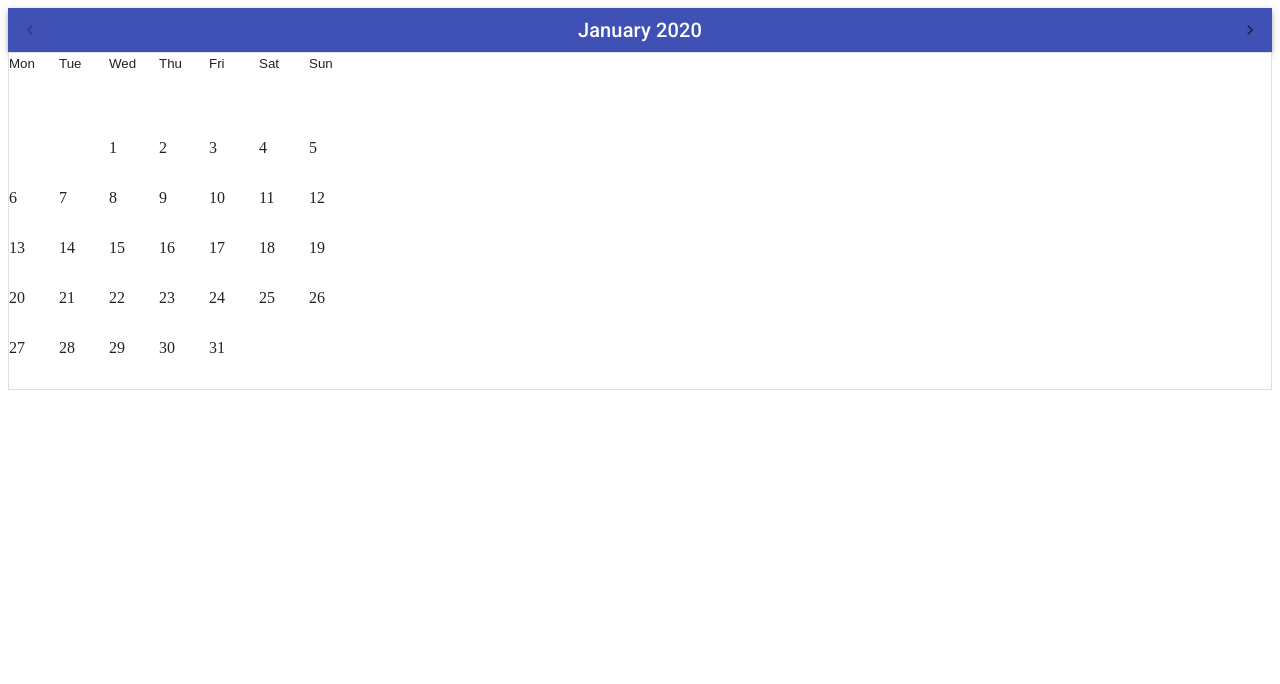
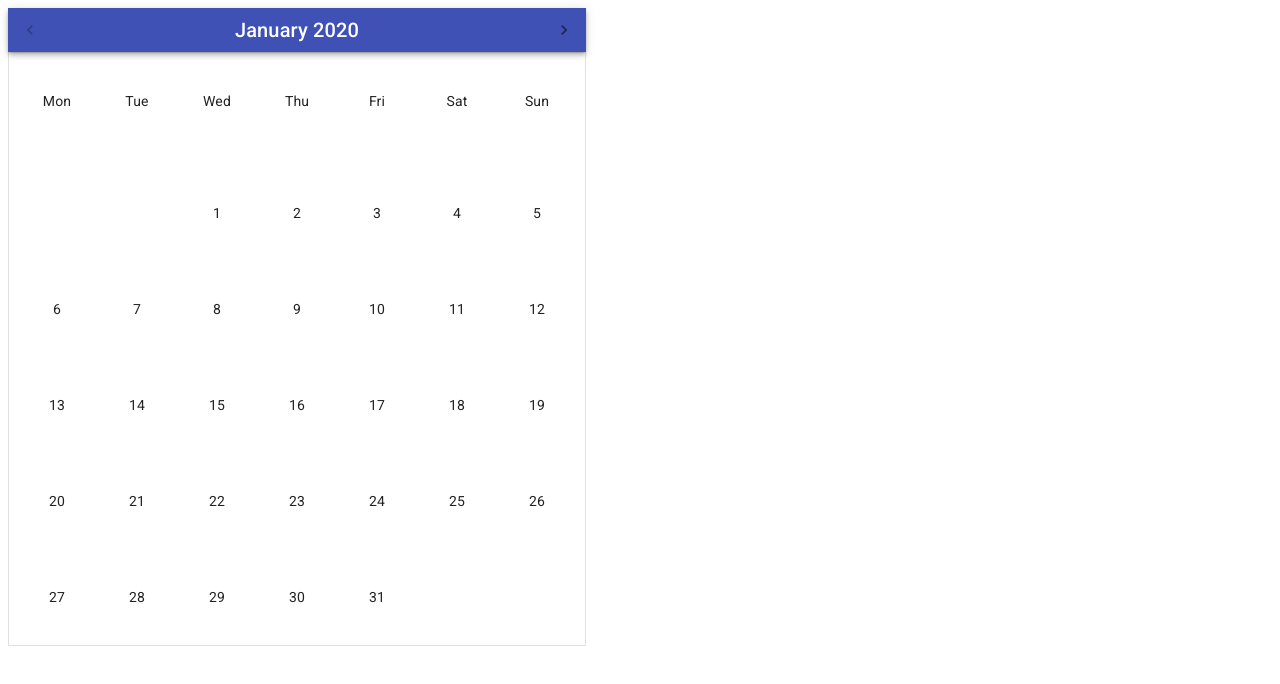
Before and after one commit to YooTanya/calendar, a React (Create React App) app: page / in a window 1280 px wide. Shown: the top 684 px of the page. Built offline with nearby package versions, Linux system fonts and the light colour scheme.

Commit message:
styling calendar on desktop

```diff
--- a/src/App.tsx
+++ b/src/App.tsx
@@ -19,7 +19,14 @@ import React, { FC, useEffect, useState } from "react";
 import CalendarContent from "./components/CalendarContent";
 
 const useStyles = makeStyles(theme => ({
-  root: {},
+  calendar: {
+    display: "inline-flex",
+    flexFlow: "column",
+    width: "auto",
+    [theme.breakpoints.down("xs")]: {
+      width: "100%"
+    }
+  },
   header: {
     display: "flex",
     flexDirection: "row",
@@ -59,7 +66,7 @@ const App: FC = () => {
   }, [displayIcons]);
 
   return (
-    <div>
+    <div className={classes.calendar}>
       <AppBar className={classes.header} position="static">
         <IconButton
           disabled={disabledPrevIcon}
--- a/src/components/CalendarContent.tsx
+++ b/src/components/CalendarContent.tsx
@@ -1,68 +1,101 @@
+import ButtonBase from "@material-ui/core/ButtonBase";
 import Paper from "@material-ui/core/Paper";
 import { makeStyles } from "@material-ui/core/styles";
-import {
-  format,
-  startOfWeek,
-  startOfMonth,
-  endOfMonth,
-  endOfWeek,
-  addDays,
-  startOfToday,
-  getDay
-} from "date-fns/esm";
-import React, { FC, useEffect } from "react";
-import ButtonBase from "@material-ui/core/ButtonBase";
+import Typography from "@material-ui/core/Typography";
 import { getDaysInMonth } from "date-fns";
+import { getDay, startOfMonth, startOfToday } from "date-fns/esm";
+import React, { FC, ReactNode, useEffect, useState } from "react";
 
 interface CalendarContentProps {
   currentDate: Date;
 }
 const useStyles = makeStyles(theme => ({
   root: {},
+  cell: {
+    [theme.breakpoints.up("xs")]: {
+      display: "flex",
+      width: "5rem",
+      height: "5rem",
+      alignItems: "center",
+      justifyContent: "center"
+    },
+    [theme.breakpoints.down("xs")]: {
+      display: "block",
+      width: "100%"
+    }
+  },
 
-  day: {
-    width: "50px",
-    height: "50px",
-    display: "inline-block"
-  },
   header: {
     display: "flex",
     flexDirection: "row",
     alignItems: "center",
     justifyContent: "space-between"
   },
-  item: {
-    [theme.breakpoints.down("xs")]: {
+  row: {
+    [theme.breakpoints.down("sm")]: {
       display: "block"
     },
-    [theme.breakpoints.up("xs")]: {
+    [theme.breakpoints.up("sm")]: {
       display: "flex",
       flexFlow: "row",
-
       padding: theme.spacing(1)
     }
-  },
-  today: {
-    color: "red",
-    "& :after, & :before": {
-      content: "",
-      position: "absolute"
-    },
-    "& :after": {
-      borderRadius: "50%",
-      backgroundColor: "pink"
-    }
-  },
-  row: {
-    display: "flex"
   }
 }));
 const CalendarContent: FC<CalendarContentProps> = props => {
+  const classes = useStyles();
+
   const { currentDate } = props;
-  const classes = useStyles();
-  //   console.log(startOfWeek(currentDate, { weekStartsOn: 1 }));
-  //   console.log(getDay(startOfMonth(currentDate)) - 1);
-  //   console.log(getWeeksInMonth(currentDate, { weekStartsOn: 1 }));
+  const [daysInMonth, setDaysInMonth] = useState(getDaysInMonth(currentDate));
+
+  const setAllDays = () => {
+    let blanks = [];
+    let days = [];
+    const startedDay = getDay(startOfMonth(startOfToday()));
+    for (let counter = 1; counter < startedDay; counter++) {
+      blanks.push(<div className={classes.cell}></div>);
+    }
+    for (let counter = 1; counter <= daysInMonth; counter++) {
+      days.push(
+        <div key={counter}>
+          {" "}
+          <ButtonBase className={classes.cell}>
+            <Typography variant="body2">{counter}</Typography>
+          </ButtonBase>
+        </div>
+      );
+    }
+    return [...blanks, ...days];
+  };
+
+  const setRows = () => {
+    let rows: ReactNode[] = [];
+    let cells: ReactNode[] = [];
+
+    setAllDays().forEach((row, index) => {
+      if (index % 7 !== 0) {
+        cells.push(row);
+      } else {
+        rows.push(cells);
+        cells = [];
+        cells.push(row);
+      }
+      if (index === setAllDays().length - 1) {
+        rows.push(cells);
+      }
+    });
+    return rows.map((day, index) => (
+      <div className={classes.row} key={index}>
+        {day}
+      </div>
+    ));
+  };
+
+  useEffect(() => {
+    setDaysInMonth(getDaysInMonth(currentDate));
+    setAllDays();
+    setRows();
+  }, [currentDate, setAllDays, setRows]);
 
   const renderWeek = () => {
     //format(currentDate, "ddd") is not working
@@ -70,62 +103,21 @@ const CalendarContent: FC<CalendarContentProps> = props => {
     const days = [];
     for (let counter = 0; counter < 7; counter++) {
       days.push(
-        <div className={classes.day}>
-          <ButtonBase>{daysOfWeek[counter]}</ButtonBase>
+        <div>
+          <ButtonBase className={classes.cell}>
+            <Typography variant="body2">{daysOfWeek[counter]}</Typography>
+          </ButtonBase>
         </div>
       );
     }
     return days;
   };
 
-  const getFirstDayOfMonth = () => {
-    return getDay(startOfMonth(startOfToday()));
-  };
-
-  const getBlankDays = () => {
-    let blanks = [];
-    for (let counter = 1; counter < getFirstDayOfMonth(); counter++) {
-      blanks.push(<div className={classes.day}></div>);
-    }
-    return blanks;
-  };
-
-  const displayDates = () => {
-    let days = [];
-    for (let counter = 1; counter <= getDaysInMonth(currentDate); counter++) {
-      days.push(
-        <div className={classes.day} key={counter}>
-          {counter}
-        </div>
-      );
-    }
-    return [...getBlankDays(), ...days];
-  };
-
-  let rows: any[] = [];
-  let cells: any[] = [];
-
-  displayDates().forEach((row, i) => {
-    if (i % 7 !== 0) {
-      cells.push(row);
-    } else {
-      rows.push(cells);
-      cells = [];
-      cells.push(row);
-    }
-    if (i === displayDates().length - 1) {
-      rows.push(cells);
-    }
-  });
-
-  let daysinmonth = rows.map((d, i) => {
-    return <div>{d}</div>;
-  });
-
   return (
     <Paper variant="outlined" square>
-      {renderWeek()}
-      {daysinmonth}
+      <div className={classes.row}>{renderWeek()}</div>
+      {setRows()}
+
       {/* {[...Array(getDaysInMonth(currentDate))].map((_, index) => (
         <div key={index}>
           <ButtonBase
```
